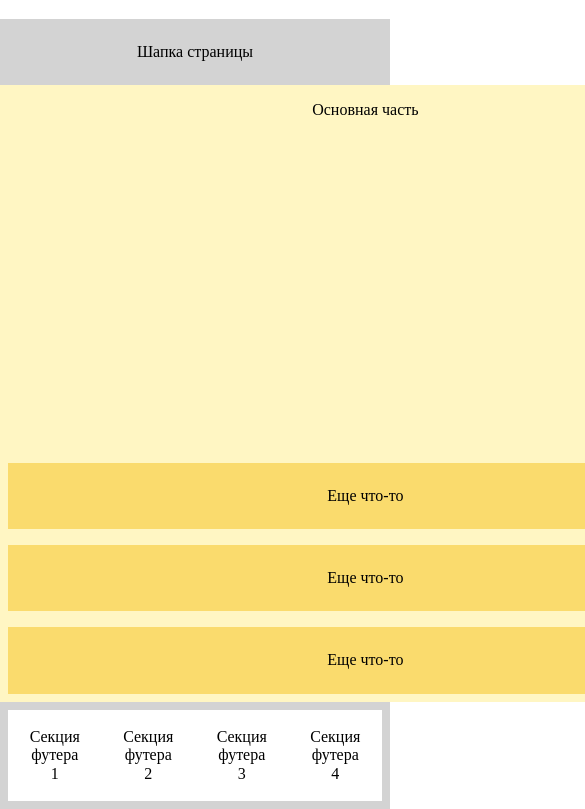
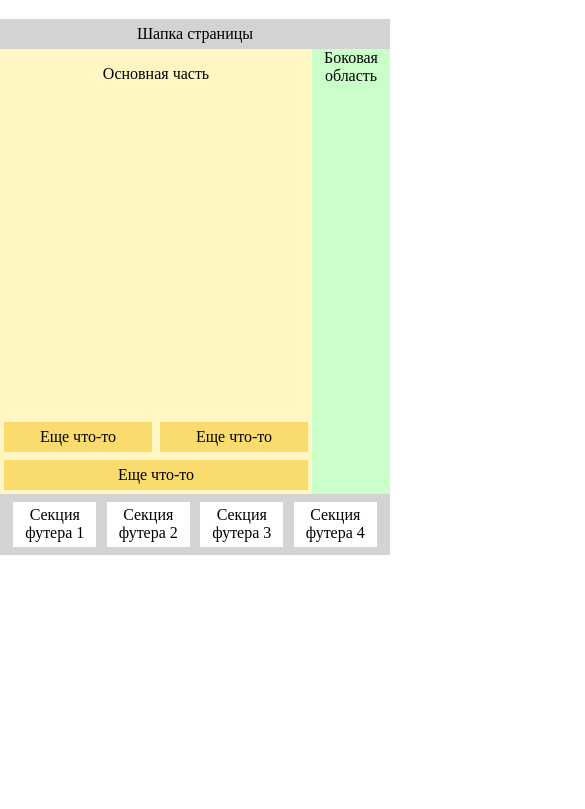
Before and after one commit to otter00/Week5, a plain HTML site: page responsive/index.html in a window 390 px wide. Shown: the part 61-870 px from the top of the page, 585 px wide, since content can reach past the window. After the commit the page ends 844 px from the top, so only its background shows below. Drawn offline with Linux system fonts and the light colour scheme.

Commit message:
responsive template finished

```diff
--- a/responsive/responsive.css
+++ b/responsive/responsive.css
@@ -1,29 +1,21 @@
-/* p,
-header,
-main,
-section,
-aside,
-footer,
-div {
-    border: 1px solid red;
-} */
-
 .header, .footer {
     flex-grow: 0;
     flex-shrink: 0;
     flex-basis: content;
     background-color: lightgray;
+    max-width: 100%;
 }
 
 .header {
     text-align: center;
-    padding: 24px;
+    padding: 1.5vw;
 }
 
 body {
     display: flex;
     flex-flow: column;
-    min-height: 100vh;
+    min-height: 100%;
+    max-width: 100%;
 }
 
 .main {
@@ -31,17 +23,21 @@ body {
     flex-grow: 1;
     flex-direction: row;
     justify-content: stretch;
+
+    max-width: 100vw;
 }
 
 .main-section {
     text-align: center;
     background-color: rgb(255, 246, 195);
     flex-grow: 1;
+
+    max-width: 80%;
 }
 
 .main-section > p {
     text-align: center;
-    height: 40vh;
+    min-height: 40vh;
 }
 
 .sub-section {
@@ -49,12 +45,15 @@ body {
     justify-content: space-between;
     flex-wrap: wrap;
     align-content: flex-end;
+
+    max-width: 100%;
 }
 
 .sub-section > section {
-width: 79vh;
-margin: 8px;
-padding: 24px;
+    max-width: 100%;
+width: 35vw;
+margin: 1vw;
+padding: 1.5vw;
 background-color: rgb(250, 219, 109);
 }
 
@@ -65,7 +64,8 @@ background-color: rgb(250, 219, 109);
 .aside {
     text-align: center;
     background-color: rgb(202, 255, 202);
-    width: 40vh;
+    width: 25vw;
+    max-width: 100%;
 }
 
 .container {
@@ -76,8 +76,9 @@ background-color: rgb(250, 219, 109);
 }
 
 .footer-section {
-    padding: 18px;
+    padding: 1vw;
     width: 20%;
+    max-width: 100%;
     text-align: center;
 }
 
```
